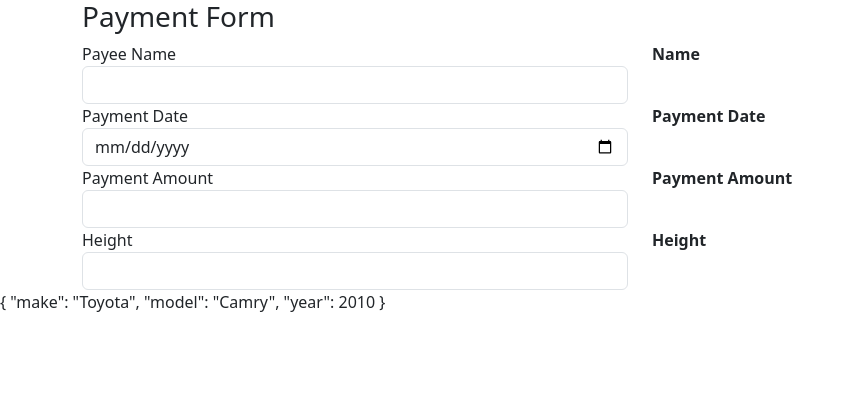
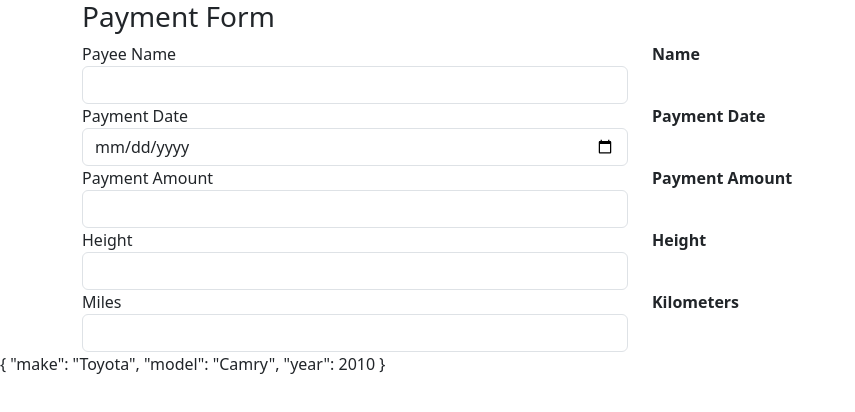
Before and after one commit to fundayluck/angular-pipes, an Angular app: page / in a window 1280 px wide. Shown: the top 412 px of the page, without its empty margins (0-855 px from the left). Built offline with nearby package versions, Linux system fonts and the light colour scheme.

Commit message:
implement custom pipe

```diff
--- a/src/app/app.component.html
+++ b/src/app/app.component.html
@@ -44,6 +44,17 @@
       <div>{{ height | number : "1.1-3" }}</div>
     </div>
   </div>
+
+  <div class="row">
+    <div class="form-group col">
+      <label>Miles</label>
+      <input class="form-control" (input)="onMilesChange($event)" />
+    </div>
+    <div class="col">
+      <label><b>Kilometers</b></label>
+      <div>{{ miles | convert }}</div>
+    </div>
+  </div>
 </div>
 
 {{ car | json }}
--- a/src/app/app.component.ts
+++ b/src/app/app.component.ts
@@ -1,11 +1,12 @@
 import { Component } from '@angular/core';
 import { RouterOutlet } from '@angular/router';
 import { TitleCasePipe, DatePipe, CurrencyPipe, DecimalPipe, JsonPipe } from '@angular/common';
+import { ConvertPipe } from './convert.pipe';
 
 @Component({
   selector: 'app-root',
   standalone: true,
-  imports: [RouterOutlet, TitleCasePipe, DatePipe, CurrencyPipe, DecimalPipe, JsonPipe],
+  imports: [RouterOutlet, TitleCasePipe, DatePipe, CurrencyPipe, DecimalPipe, JsonPipe, ConvertPipe],
   templateUrl: './app.component.html',
   styleUrl: './app.component.css'
 })
@@ -14,11 +15,16 @@ export class AppComponent {
   date?: string
   amount?: number
   height?: number
+  miles?: number
 
   car = {
     make: 'Toyota',
     model: 'Camry',
     year: 2010
+  }
+
+  onMilesChange(event: Event) {
+    this.miles = parseFloat((event?.target as HTMLInputElement).value)
   }
 
   onHeightChange(event: Event) {
--- a/src/app/convert.pipe.ts
+++ b/src/app/convert.pipe.ts
@@ -6,8 +6,12 @@ import { Pipe, PipeTransform } from '@angular/core';
 })
 export class ConvertPipe implements PipeTransform {
 
-  transform(value: unknown, ...args: unknown[]): unknown {
-    return null;
+  transform(value: any, ...args: unknown[]): unknown {
+    if (!value) {
+      return ''
+    }
+
+    return value * 1.60934;
   }
 
 }
```
